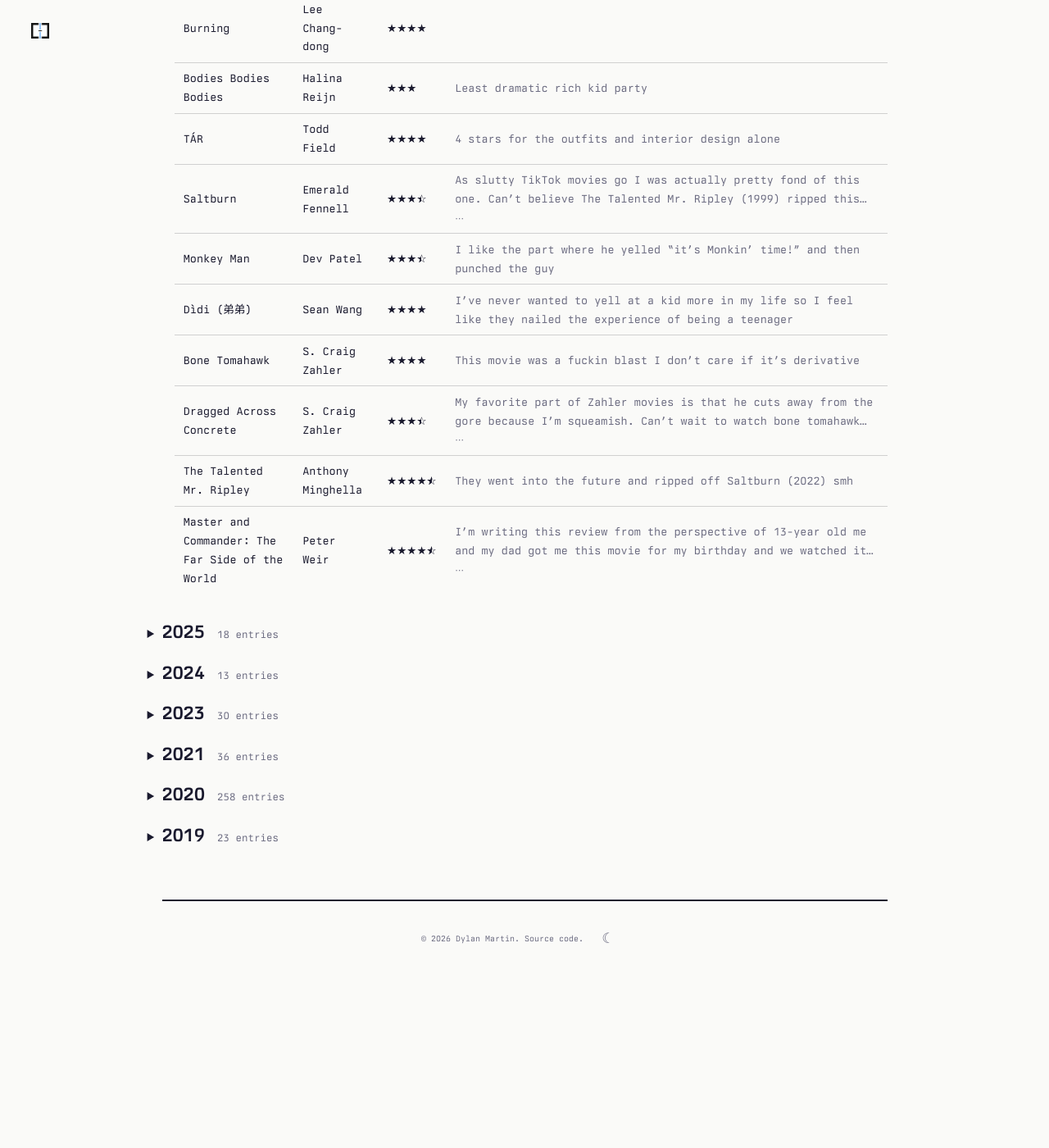
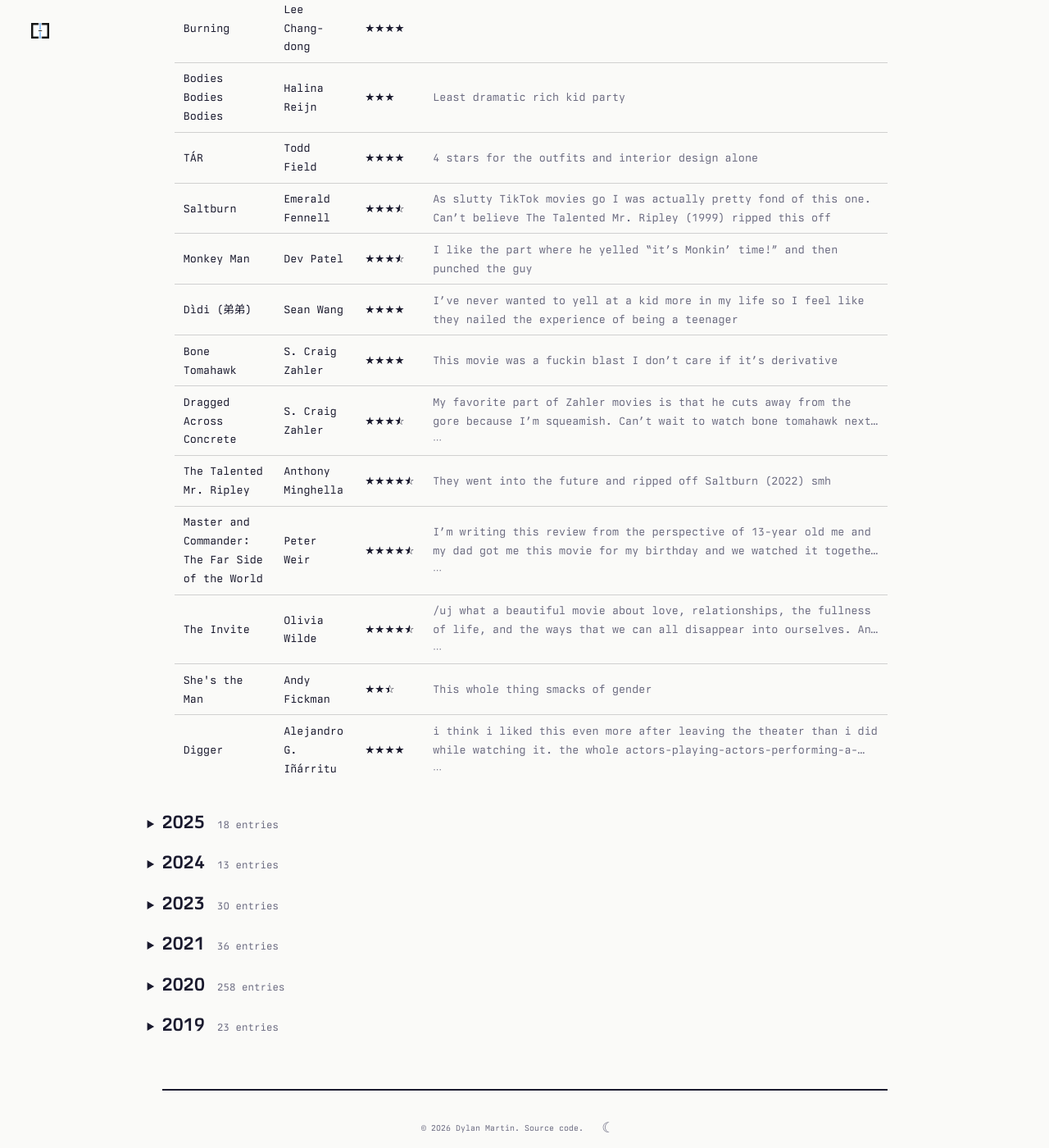
Before and after one commit to dmarticus/dmarticus.github.io, a Jekyll site: the page built from media.html, in a window 1280 px wide and 1400 px high, scrolled down 1972 px. Shown: the whole window at 82% size. Built offline with Jekyll 4.4.1, drawn with Linux system fonts in a browser that asks for light colours; before the commit the page ends 3164 px from its top, so only the background shows below that; some of the changed text lies outside the part shown.

Commit message:
Sync Letterboxd diary entries into the reading log
Daily workflow pulls the public Letterboxd RSS feed, skips entries already
in _data/log.yml (by Letterboxd URL, or title + date for backfilled ones),
looks up the director from the film page, and commits new movies straight
to master, then kicks the Pages deploy.

Co-Authored-By: Claude Fable 5.1 <noreply@anthropic.com>

```diff
--- a/_data/log.yml
+++ b/_data/log.yml
@@ -2599,3 +2599,40 @@
   note: |-
     I’m writing this review from the perspective of 13-year old me and my dad got me this movie for my birthday and we watched it together and he had to explain the lesser of two weevils joke and we had a wonderful evening together so yeah one of the best movies in my head canon.
     I should watch it again though and see how it holds up.
+- date: '2026-08-17'
+  type: movie
+  title: The Invite
+  year: 2026
+  creator: Olivia Wilde
+  rating: 4.5
+  note: |-
+    /uj what a beautiful movie about love, relationships, the fullness of life, and the ways that we can all disappear into ourselves. An emotional ride in the best way. Excellently cast and every actor played their role to the hilt. Hat tip to the SF mise en scene.
+
+    /rj the way that Seth Rogen attempted to have sex with Penelope Cruz is the exact way I expected him to have sex with anybody
+  letterboxd: https://letterboxd.com/dmarticus/film/the-invite-2026/
+- date: '2026-08-22'
+  type: movie
+  title: She's the Man
+  year: 2006
+  creator: Andy Fickman
+  rating: 2.5
+  note: This whole thing smacks of gender
+  letterboxd: https://letterboxd.com/dmarticus/film/shes-the-man/
+- date: '2026-10-13'
+  type: movie
+  title: Digger
+  year: 2026
+  creator: Alejandro G. Iñárritu
+  rating: 4.0
+  note: |-
+    i think i liked this even more after leaving the theater than i did while watching it.
+
+    the whole actors-playing-actors-performing-a-biography-of-their-own-world device really worked for me. all the little hints that the play takes place in the same world as its audience (the hurricanes, the futuristic phones, the contrast with the antiquated theater) were so well done. and the visual language was gorgeous. i remember thinking some of the landscapes looked like literal paintings, so the moment the tree falls over and someone comes out to repair the set was an incredible reveal.
+
+    cruise is fantastic (digger is a great character), john goodman is wonderfully sinister (he’s always had that darkness in him; reminded me of o brother where art thou), and I loved every scene with riz ahmed. the whole testimony in the collapsing building sequence was fucking fantastic.
+
+    yes, the environmental satire is pretty unsubtle, but i don’t think it’s nearly as ham-fisted as something like don’t look up or whatever. there’s something bleakly funny about a civilization staging a comedy about how it destroyed itself, with the audience presumably going home to the same collapsing world. and then there’s us in the audience, watching a movie ostensibly about people doing exactly what we’re doing. it’s a clever bit of recursive self-indictment.
+
+    it’s loud, stressful, overwhelming, and was super enjoyable without necessarily being “fun”. loved it.
+  letterboxd: https://letterboxd.com/dmarticus/film/digger-2026/
+  spoilers: true
```
Also changed, not shown: scripts/letterboxd-sync.rb (added, +155 -0 lines), .github/workflows/letterboxd-sync.yml (added).
